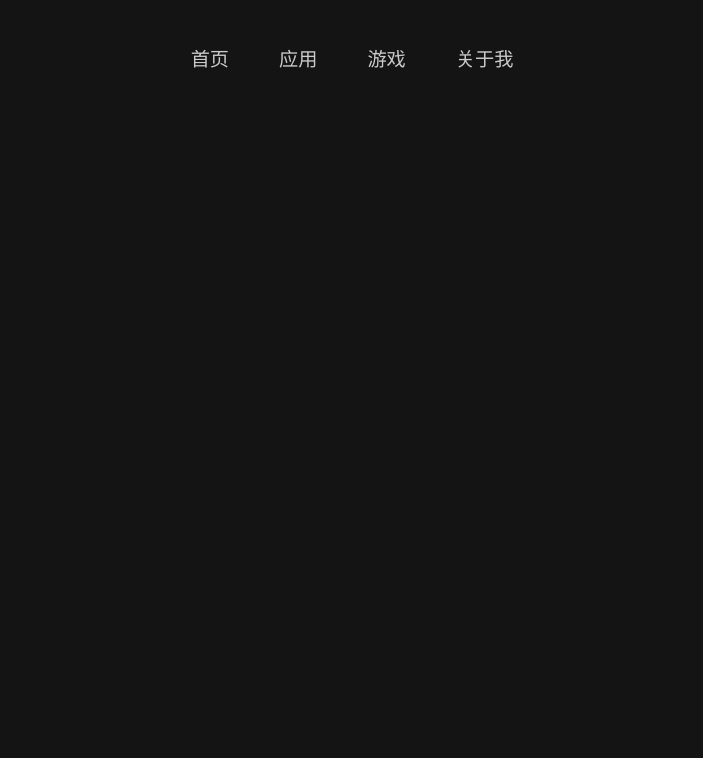
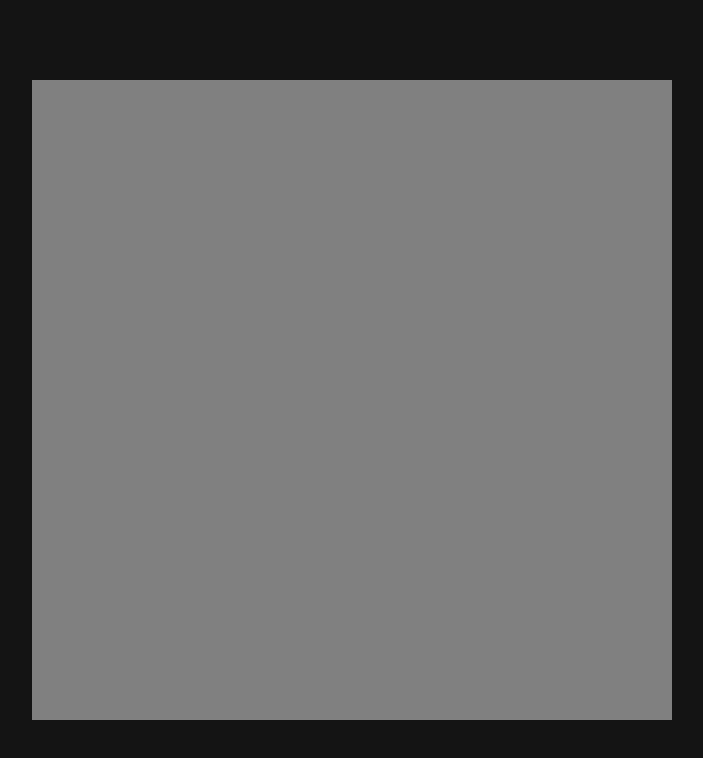
Before and after one commit to first-code6/myblog.github.io, a React (Vite) app: page /tictactoe in a window 1280 px wide. Shown: the top 758 px of the page, without its empty margins (288-991 px from the left). Built offline with nearby package versions, Linux system fonts and the light colour scheme.

Commit message:
新添井字棋页面

```diff
--- a/src/data/listData.js
+++ b/src/data/listData.js
@@ -6,12 +6,8 @@ const gameData = [
   {
     header: "井字棋小游戏",
     info: "在家闲来无事，突然想到上学时期经常玩的小游戏\"井字棋\",于是乎想在网页上复刻一下。",
-    date: "2024-09-18"
-  },
-  {
-    header: "井字棋小游戏1",
-    info: "在家闲来无事，突然想到上学时期经常玩的小游戏\"井字棋\",于是乎想在网页上复刻一下。",
-    date: "2024-09-18"
+    date: "2024-09-18",
+    url: "/tictactoe"
   }
 ]
 
--- a/src/index.css
+++ b/src/index.css
@@ -6,6 +6,7 @@ body {
   width: 100vw;
   height: 100vh;
   color: rgb(203, 203, 203);
+  background-color: rgb(20, 20, 20);
   font-size: larger;
   font-weight: 500;
 }
--- /dev/null
+++ b/src/pages/Ganmes/Tic-Tac-Toe/TicTacToe.jsx
@@ -0,0 +1,44 @@
+import React, {useEffect, useState} from 'react'
+
+const TicTacToe = () => {
+
+  const [minSize, setMinSize] = useState(0)
+
+  const getSize = () => {
+    if(window.innerHeight < window.innerWidth){
+      setMinSize(window.innerHeight * 0.8)
+    } else {
+      setMinSize(window.innerWidth  * 0.8)
+    }
+  }
+
+  useEffect(() => {
+
+    getSize()
+
+    window.addEventListener("resize", getSize)
+
+    return(() => {
+      window.removeEventListener("resize", getSize)
+    })
+  },[])
+
+
+  return (
+    <div
+      style={{
+        width: minSize+"px",
+        height: minSize+"px",
+        backgroundColor: "grey",
+        position: "relative",
+        top: "50%",
+        left: "50%",
+        translate: "-50% -50%"
+      }}
+    >
+
+    </div>
+  )
+}
+
+export default TicTacToe
--- a/src/pages/Home/Home.jsx
+++ b/src/pages/Home/Home.jsx
@@ -9,7 +9,6 @@ const Home = () => {
       style={{
         width: "100%",
         height: "100%",
-        background: "rgba(20, 20, 20)",
         display: "flex",
         flexDirection: "column",
         alignItems: "center",
--- a/src/pages/Home/component/DataList.jsx
+++ b/src/pages/Home/component/DataList.jsx
@@ -1,25 +1,15 @@
 import React, {useState} from 'react'
+import { useNavigate } from 'react-router-dom'
 
 import data from '../../../data'
 import '../style/DataList.css'
+import { Outlet } from 'react-router-dom'
 
 const DataList = ({
   dataType="nullData"
 }) => {
 
-  const [pageStyle, setPageStyle] = useState({
-    marginTop: "20px",
-    width: "100%",
-    display: "flex",
-    flexDirection: "column",
-    boxSizing: "border-box",
-    padding: "10px",
-    userSelect: "none",
-    position: "relative",
-    border: "1px solid rgb(100, 100, 100)",
-    cursor: "pointer",
-    transition: "margin-top 0.3s ease-in-out",
-  })
+  const navigate = useNavigate()
 
   return (
     <div
@@ -34,10 +24,10 @@ const DataList = ({
           return(
             <div
               className="page"
-              onMouseEnter={(e) => {
-                console.log(e)
+              key={item.header}
+              onClick={() => {
+                navigate(item.url)
               }}
-              key={item.header}
             >
 
               <p
--- a/src/pages/Home/component/Tag.jsx
+++ b/src/pages/Home/component/Tag.jsx
@@ -1,4 +1,4 @@
-import React from 'react'
+import React, {useState} from 'react'
 import { useNavigate } from 'react-router-dom'
 
 import data from '../../../data'
@@ -6,6 +6,7 @@ import data from '../../../data'
 const Tag = () => {
 
   const navigate = useNavigate()
+  const [active, setActive] = useState(0)      // 当前被选中的标签
 
   return (
     <div>
@@ -14,26 +15,27 @@ const Tag = () => {
               display: "flex",
               flexDirection: "row",
               listStyleType: "none",
+              userSelect: "none",
+              cursor: "pointer",
               padding: 0,
           }}
         >
             {
-              data.tagData.tagListData.map(item => {
+              data.tagData.tagListData.map((item, index) => {
                 return(
                   <li
                     style={{
-                      padding: "10px"
+                      padding: "10px",
+                      color: active === index ? "rgb(150,150,150)" : "",
                     }}
                     key={item.header}
                   >
-                    {/* <a
-                      href={item.href}
-                    >{item.header}</a> */}
                     <div
                       style={{
                         margin: "15px",
                       }}
                       onClick={() => {
+                        setActive(index)
                         navigate(item.href)
                       }}
                     >
```
Also changed, not shown: src/routers/RouterPrimary.jsx (+6 -1 lines), 6 other files (tests, documents, lock files or other folders).
